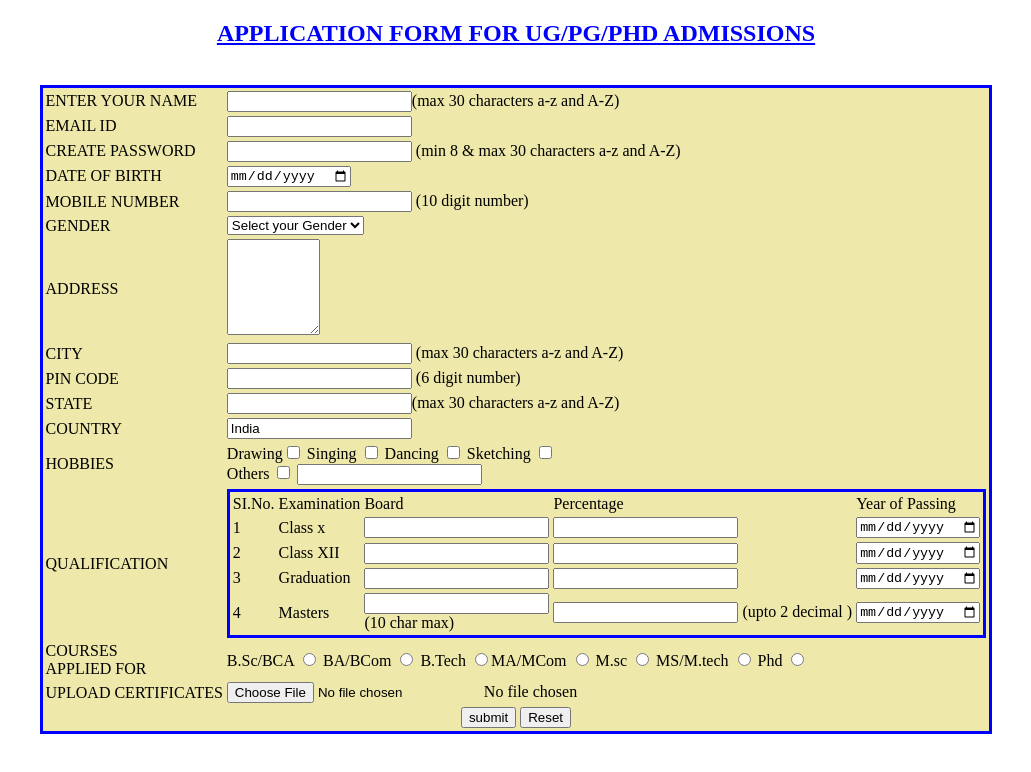
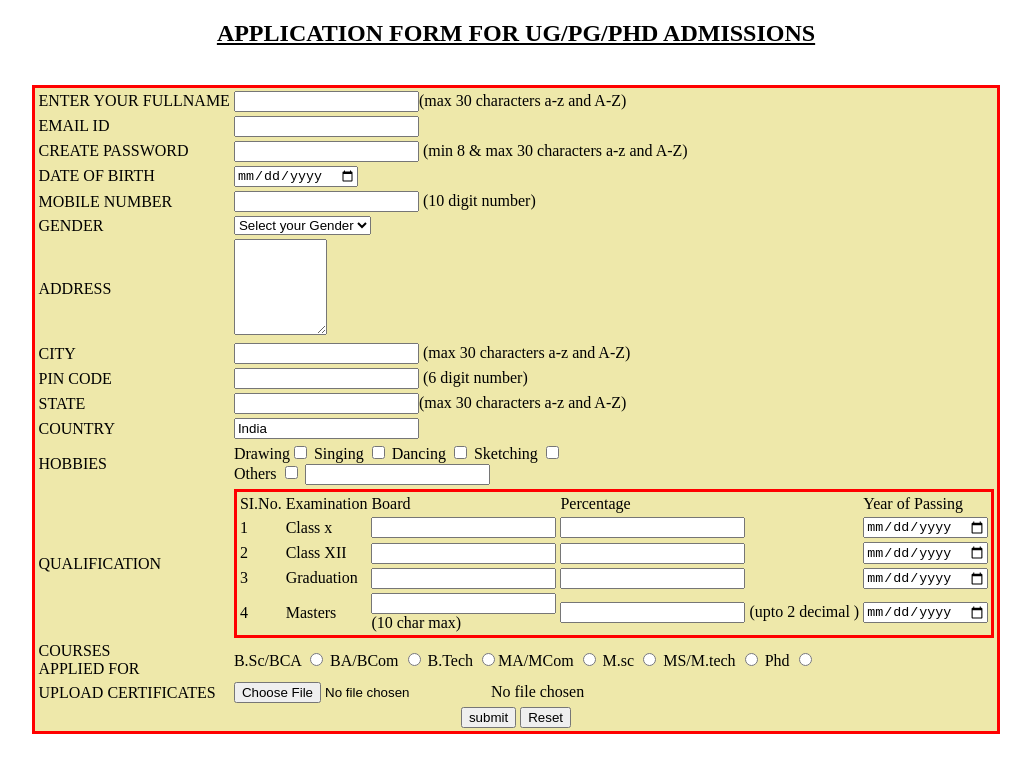
Before and after one commit to Pratyusha-Vennapusa/my-first-project, a plain HTML site: page index.html in a window 1280 px wide. Shown: the whole page, without its empty margins (124-1155 px from the left). Drawn offline with Linux system fonts and the light colour scheme.

Commit message:
Updated code

```diff
--- a/index.html
+++ b/index.html
@@ -3,17 +3,17 @@
 	<head> <title> Form </title>
 		<style>
 			table{
-				border:3px solid blue ;
+				border:3px solid red;
 				background-color: palegoldenrod ;
 				}
 		</style>
 	</head>
 	<body >
-		<font color="blue"> <h2  align="center"><u> APPLICATION FORM FOR UG/PG/PHD ADMISSIONS</u> </h2> </font>
+		<font color=""> <h2  align="center"><u> APPLICATION FORM FOR UG/PG/PHD ADMISSIONS</u> </h2> </font>
 		<form>
 			<table align="center">
 			    <tr>
-				<td> <label for="nm" > ENTER YOUR NAME </label> </td>
+				<td> <label for="nm" > ENTER YOUR FULLNAME </label> </td>
 				<td> <input type="text" id="nm" name="nm">(max 30 characters a-z and A-Z) </td>
 			    </tr>
 			    <tr>
```
